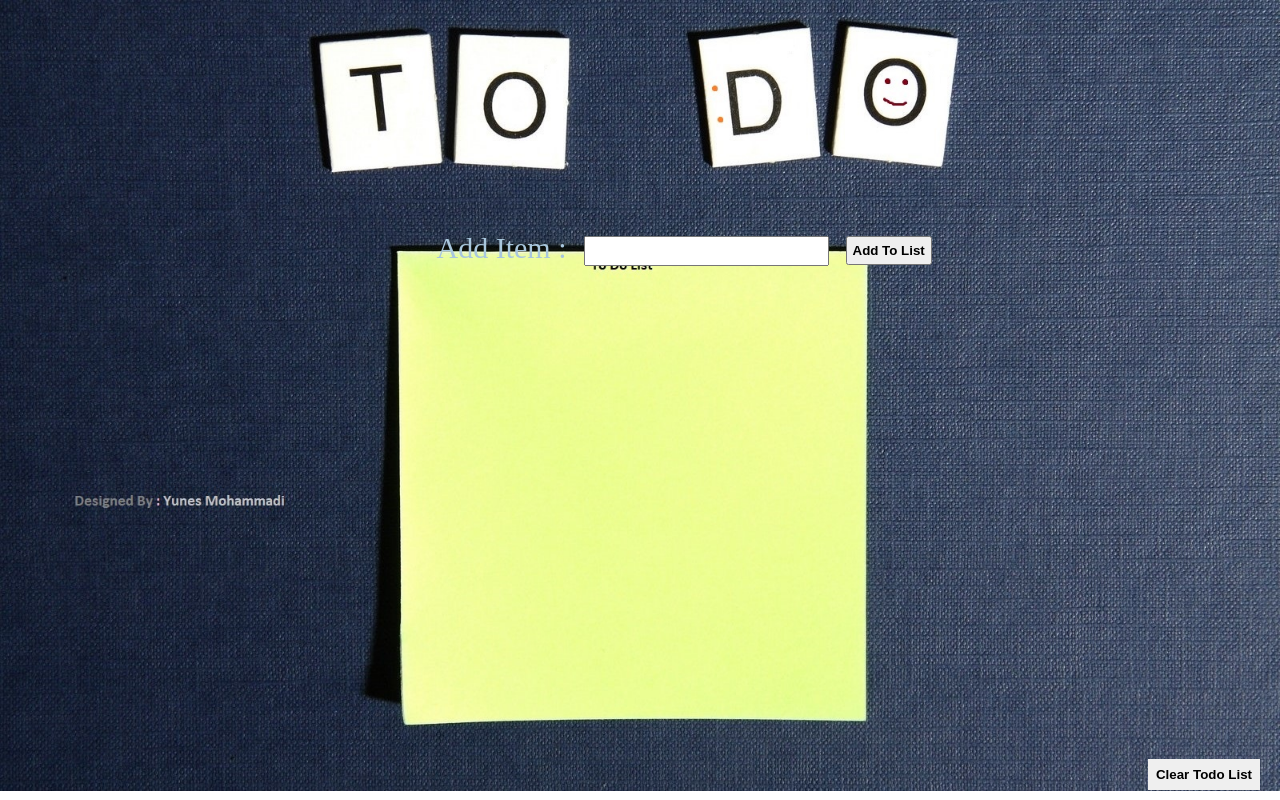
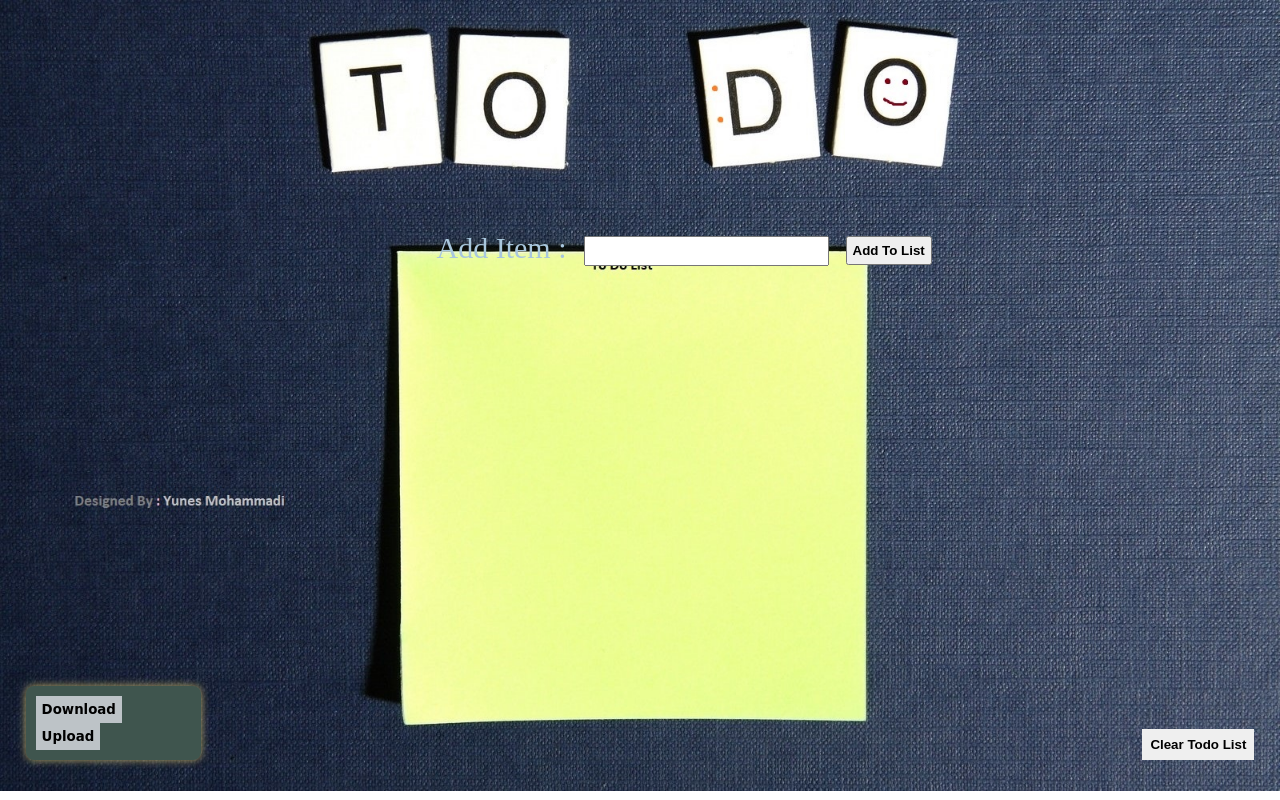
Before and after one commit to yunes1995/step6--ToDo-wiht-server, a plain HTML site: page index.html in a window 1280 px wide. Drawn offline with Linux system fonts and the light colour scheme.

Commit message:
in this version design buttn server is done

```diff
--- a/css/style.css
+++ b/css/style.css
@@ -4,6 +4,7 @@ body {
   background-repeat: no-repeat;
   /* min-width: 1440px; */
 }
+
 .container {
   display: flex;
   justify-content: center;
@@ -12,6 +13,7 @@ body {
   position: relative;
 
 }
+
 /* .BoxAdding{
   margin-left: 425px;
   margin-top: 200px;
@@ -19,6 +21,7 @@ body {
 .form-control {
   width: 100px;
 }
+
 .AddLable {
   position: relative;
   font-size: 30px;
@@ -26,10 +29,12 @@ body {
   top: 3px;
   right: 14px;
 }
+
 .form-control {
   width: 237px;
   height: 24px;
 }
+
 #addButton {
   position: relative;
   top: -30px;
@@ -38,6 +43,7 @@ body {
   font-weight: bold;
   cursor: pointer;
 }
+
 #todoList {
   position: absolute;
   margin-top: 105px;
@@ -47,19 +53,23 @@ body {
   list-style: none;
   overflow: overlay;
 }
+
 #todoList label {
   margin-right: 150px;
   font-size: 15px;
   font-size: 20px;
 }
+
 #todoList button {
   margin-right: 4px;
 }
+
 #addButton:hover {
   background-color: rgba(255, 255, 0, 0.596);
   border: none;
   padding: 5px;
 }
+
 /* #todoList li{
   border: 1px solid black;
   padding: 5px;
@@ -76,17 +86,19 @@ body {
 
 #clearButton {
   position: absolute;
-  bottom: 10px;
-  right: 20px;
+  bottom: 5%;
+  right: 2%;
   padding: 5px;
   font-weight: bold;
   cursor: pointer;
   border: none;
   padding: 8px;
 }
+
 #clearButton:hover {
   background-color: rgba(255, 0, 0, 0.644);
 }
+
 .uncompleted {
   border: 1px solid black;
   padding: 5px;
@@ -95,6 +107,7 @@ body {
   color: black;
   text-decoration: line-through;
 }
+
 .btnSuccess {
   /* background-color: rgb(192, 192, 192); */
   border: none;
@@ -102,39 +115,82 @@ body {
   cursor: pointer;
   border: 1px solid silver;
 }
+
 .btnSuccess:hover {
   background-color: rgba(0, 128, 0, 0.692);
   color: rgba(255, 0, 0, 0.726);
 }
+
 .btnDelet {
   border: none;
   padding: 5px;
   cursor: pointer;
   border: 1px solid orange;
 }
+
 .btnDelet:hover {
   background-color: orangered;
 }
+
 .EditBtn {
   border: none;
   padding: 5px;
   cursor: pointer;
   border: 1px solid peru;
 }
+
 .EditBtn:hover {
   background-color: peru;
 }
+
 @media screen and (max-width: 1900px) {
   .container {
     top: 250px;
   }
 }
+
 @media screen and (max-width: 1600px) {
   .container {
     top: 220px;
   }
 }
 
+.server-btn {
+  background-color: #3f554e;
+  width: 155px;
+  padding: 10px;
+  position: absolute;
+  bottom: 5%;
+  left: 2%;
+  box-shadow: 0px 0px 9px #baa965;
+  border-radius: 8px;
+}
+
+.btn-server-download{
+  margin-right: 14px;
+}
+
+.btn-server {
+  background-color: #bdc3c7;
+  padding: 6px;
+  border: none;
+  cursor: pointer;
+  font-family: cursive;
+  font-weight: bolder;
+}
+
+.btn-server:hover{
+  border: 1px solid silver;
+  padding: 8px;
+}
+
+.btn-server-download:hover{
+  background-color: #65ba70d2;
+}
+
+.btn-server-upload:hover{
+  background-color: #6591bad8;
+}
 /* #todoList label{
     width: 80%;
   }
--- a/index.html
+++ b/index.html
@@ -1,37 +1,33 @@
 <!DOCTYPE html>
 <html lang="en">
-
   <head>
-    <meta charset="UTF-8">
-    <meta http-equiv="X-UA-Compatible" content="IE=edge">
-    <meta name="viewport" content="width=device-width, initial-scale=1.0">
+    <meta charset="UTF-8" />
+    <meta http-equiv="X-UA-Compatible" content="IE=edge" />
+    <meta name="viewport" content="width=device-width, initial-scale=1.0" />
     <title>Document</title>
-    <link rel="stylesheet" href="css/style.css">
-
+    <link rel="stylesheet" href="css/style.css" />
   </head>
 
   <body>
-
     <div class="container">
-
       <div class="BoxAdding">
         <div class="form-group">
           <label for="itemInput" class="AddLable">Add Item :</label>
           <input type="text" class="form-control" name="" id="itemInput" />
         </div>
         <button id="addButton">Add To List</button>
-
       </div>
 
-        <ul id="todoList">
+      <ul id="todoList"></ul>
+    </div>
 
-
-        </ul>
+    <div class="server-btn">
+      <button class="btn-server btn-server-download">Download</button>
+      <button class="btn-server btn-server-upload">Upload</button>
     </div>
 
     <button id="clearButton">Clear Todo List</button>
 
     <script src="script/script.js"></script>
   </body>
-
 </html>
```
Lines whose indentation alone changed are shown as unchanged.
